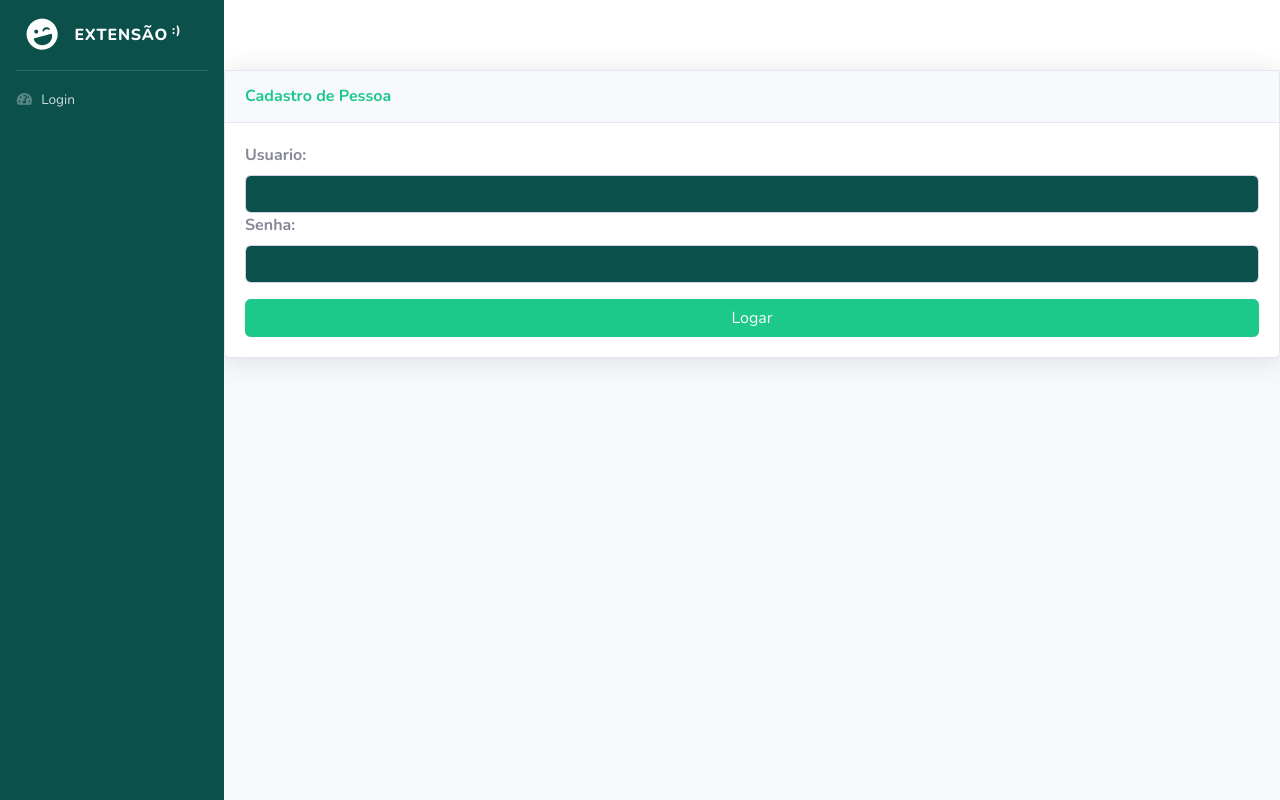
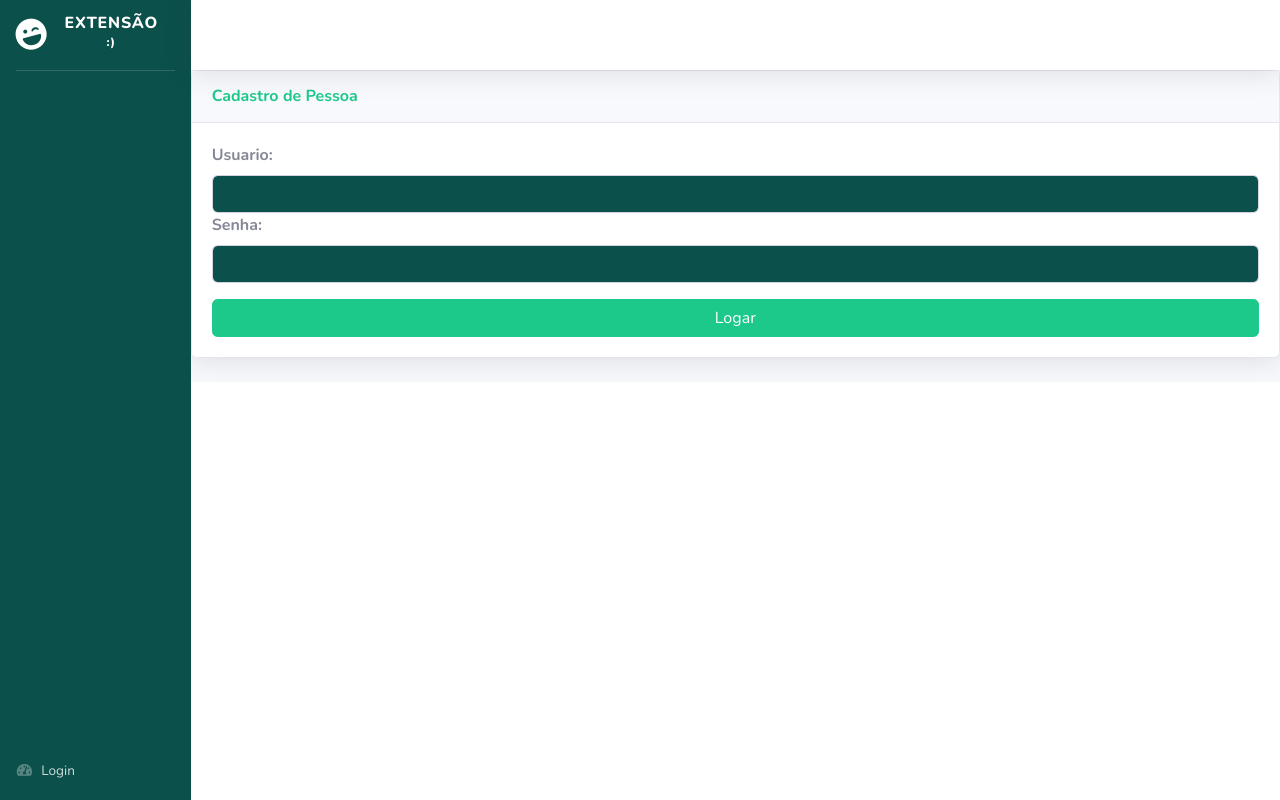
Before and after one commit to cettdev3/django-cad-pessoas-extensao, a Django app: page /auth-user/login-user in a window 1280 px wide. Run offline with Django 4.2, Linux system fonts and the light colour scheme; some libraries are stand-ins or nearby versions.

Commit message:
ajustes no layout

```diff
--- a/app/sistema/templates/base.html
+++ b/app/sistema/templates/base.html
@@ -40,7 +40,9 @@
     <div id="wrapper">
 
         <!-- Sidebar -->
-        <ul class="navbar-nav sidebar sidebar-dark accordion" style="background-color: #0c504b;" id="accordionSidebar">
+        <ul class="logout-last navbar-nav sidebar sidebar-dark accordion"
+        style="background-color: #0c504b; position: sticky; top: 0; height: 100vh;"
+        id="accordionSidebar">
 
             <!-- Sidebar - Brand -->
             <a class="sidebar-brand d-flex align-items-center justify-content-center" href="/">
@@ -128,15 +130,10 @@
 
         </ul>
         <!-- End of Sidebar -->
-
-        <!-- Content Wrapper -->
-        <div id="content-wrapper" class="d-flex flex-column">
-
-            <!-- Main Content -->
-            <div id="content">
-
+        <div class="d-flex flex-column w-100">
             <!-- Topbar -->
-                <nav class=" navbar
+            <nav style="position: sticky; top: 0; z-index: 4;"
+            class=" navbar w-100
             navbar-expand navbar-light
             bg-white topbar
             static-top shadow">
@@ -158,6 +155,12 @@
             </nav>
             <!-- End of Topbar -->
 
+            <!-- Content Wrapper -->
+            <div id="content-wrapper" class="d-flex flex-column">
+
+                <!-- Main Content -->
+                <div id="content">
+
                     <!-- Begin Page Content -->
                     <div class="w-100">
 
@@ -172,6 +175,7 @@
 
             </div>
             <!-- End of Content Wrapper -->
+        </div>
 
     </div>
     <!-- End of Page Wrapper -->
--- a/app/static/css/base.css
+++ b/app/static/css/base.css
@@ -5,3 +5,9 @@
 .link-back:hover {
     color: #1cc88a;
 }
+
+.logout-last li:last-child{
+    bottom: 20px;
+    height: 22px;
+    position: fixed;
+}
```
Lines whose indentation alone changed are shown as unchanged.
